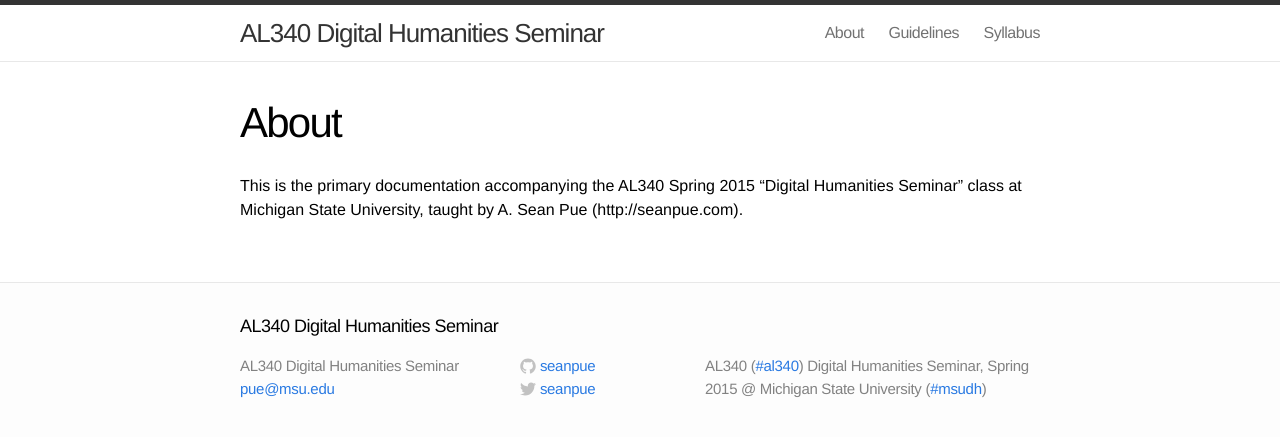
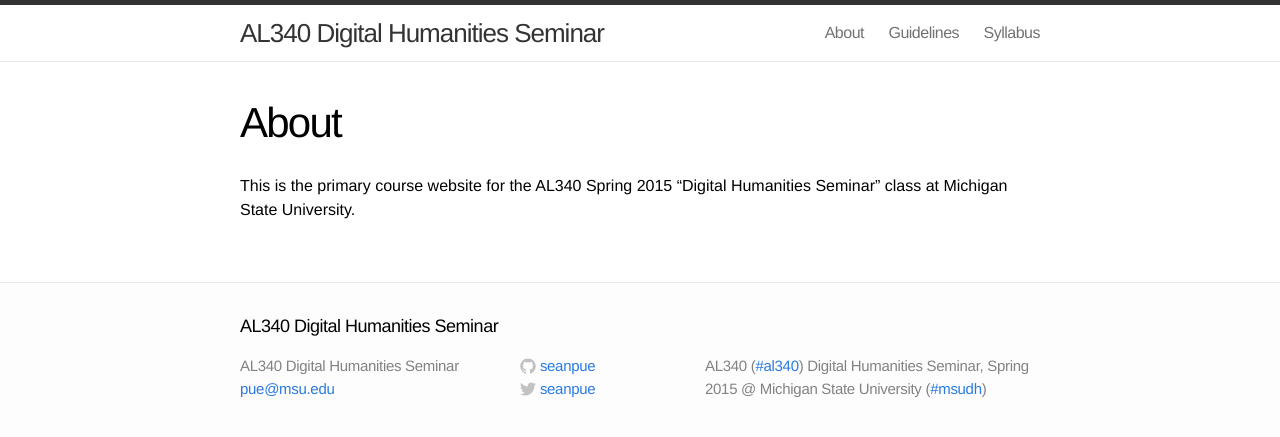
Before and after one commit to seanpue/al340, a Jekyll site: the page built from about.md, in a window 1280 px wide. Shown: the top 437 px of the page. Built offline with Jekyll 4.4.1, drawn with Linux system fonts in a browser that asks for light colours.

Commit message:
updated about

```diff
--- a/about.md
+++ b/about.md
@@ -4,4 +4,4 @@
 permalink: /about/
 ---
 
-This is the primary documentation accompanying the AL340 Spring 2015 "Digital Humanities Seminar" class at Michigan State University, taught by A. Sean Pue (http://seanpue.com).
+This is the primary course website for the AL340 Spring 2015 "Digital Humanities Seminar" class at Michigan State University.
```
